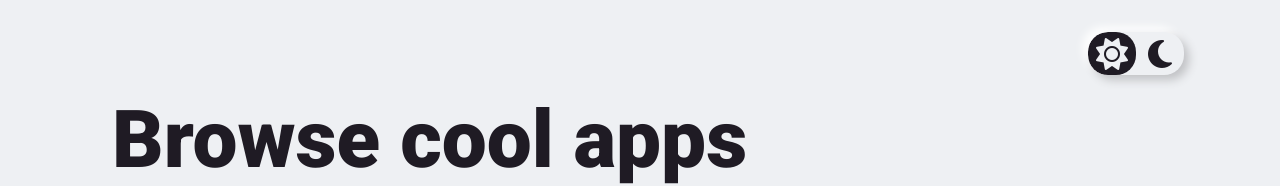
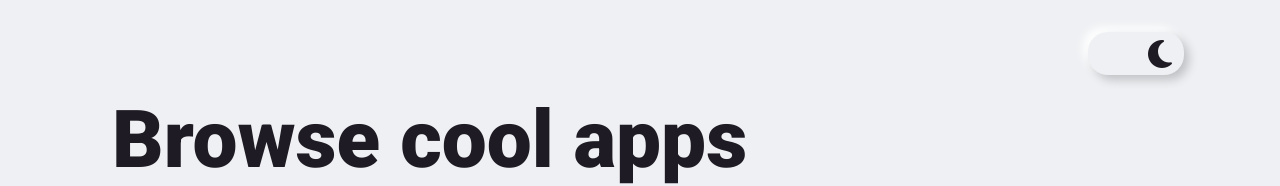
Before and after one commit to satv1r/satvir-sandhu-project-five, a React (Create React App) app: page / in a window 1280 px wide. Shown: the top 186 px of the page. Built offline with nearby package versions, Linux system fonts and the light colour scheme; no server answers; the database is empty.

Commit message:
remove ubiquitous styling for button on themeswitcher

```diff
--- a/src/ThemeSwitcher.js
+++ b/src/ThemeSwitcher.js
@@ -2,11 +2,6 @@ import React from "react";
 import { ThemeContext } from "./ThemeContext";
 
 const ThemeSwitcher = ({ switchTheme, theme }) => {
-  let buttonTheme = "";
-  theme === "darkBlock"
-    ? (buttonTheme = "current darkCurrent")
-    : (buttonTheme = "current lightCurrent");
-
   return (
     <ThemeContext>
       {(context) => (
@@ -21,7 +16,7 @@ const ThemeSwitcher = ({ switchTheme, theme }) => {
           <div className="dark">
             <i className="fas fa-moon fa-2x"></i>
           </div>
-          <div className={buttonTheme} id="current"></div>
+          <div className={"switcher-background"} id="current"></div>
         </button>
       )}
     </ThemeContext>
--- a/src/styling/scss/App.scss
+++ b/src/styling/scss/App.scss
@@ -128,6 +128,17 @@ a {
   border-radius: 20px;
   background-color: inherit;
   justify-content: space-between;
+
+  .switcher-background {
+    transition: 0.1s ease-in-out;
+    height: 100%;
+    width: 50%;
+    border-radius: 20px;
+    position: absolute;
+    top: 0;
+    left: 50%;
+    z-index: -1;
+  }
   .light,
   .dark {
     width: 50%;
@@ -138,43 +149,26 @@ a {
     justify-content: center;
   }
 
-  .current {
-    transition: 0.1s ease-in-out;
-    height: 100%;
-    width: 50%;
-    border-radius: 20px;
-    position: absolute;
-    top: 0;
-    left: 50%;
-    z-index: -1;
-  }
-
-  .lightCurrent {
-    transform: translate(-100%, 0);
-    background: $dark;
-  }
-
-  .darkCurrent {
-    transform: translate(0, 0);
-    background: $light;
-  }
-}
-
-button.lightBlock {
   .light {
     color: $light;
   }
+
   .dark {
     color: $dark;
   }
 }
 
+button.lightBlock {
+  .switcher-background {
+    transform: translate(-100%, 0);
+    background: $dark;
+  }
+}
+
 button.darkBlock {
-  .light {
-    color: $light;
-  }
-  .dark {
-    color: $dark;
+  .switcher-background {
+    transform: translate(0, 0);
+    background: $light;
   }
 }
 
```
